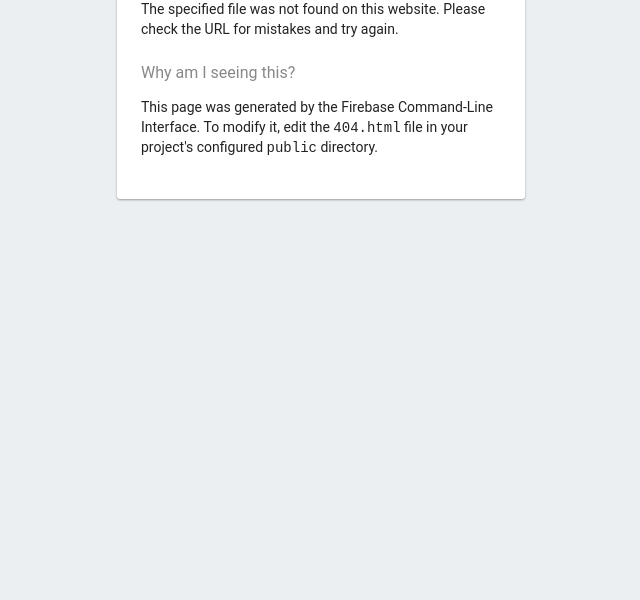
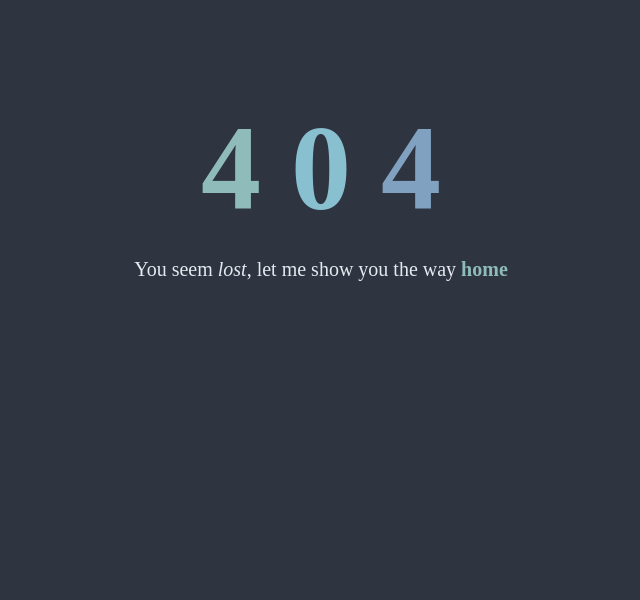
Before and after one commit to erred/profile-v3, a plain HTML site: page public/404.html in a window 1280 px wide. Shown: the part 200-800 px from the top of the page, without its empty margins (319-959 px from the left). Drawn offline with Linux system fonts and the light colour scheme.

Commit message:
customize 404

```diff
--- a/public/404.html
+++ b/public/404.html
@@ -3,31 +3,54 @@
 <head>
     <meta charset="utf-8">
     <meta name="viewport" content="width=device-width, initial-scale=1">
+
     <title>Page Not Found</title>
 
-    <style media="screen">
-      body { background: #ECEFF1; color: rgba(0,0,0,0.87); font-family: Roboto, Helvetica, Arial, sans-serif; margin: 0; padding: 0; }
-      #message { background: white; max-width: 360px; margin: 100px auto 16px; padding: 32px 24px 16px; border-radius: 3px; }
-      #message h3 { color: #888; font-weight: normal; font-size: 16px; margin: 16px 0 12px; }
-      #message h2 { color: #ffa100; font-weight: bold; font-size: 16px; margin: 0 0 8px; }
-      #message h1 { font-size: 22px; font-weight: 300; color: rgba(0,0,0,0.6); margin: 0 0 16px;}
-      #message p { line-height: 140%; margin: 16px 0 24px; font-size: 14px; }
-      #message a { display: block; text-align: center; background: #039be5; text-transform: uppercase; text-decoration: none; color: white; padding: 16px; border-radius: 4px; }
-      #message, #message a { box-shadow: 0 1px 3px rgba(0,0,0,0.12), 0 1px 2px rgba(0,0,0,0.24); }
-      #load { color: rgba(0,0,0,0.4); text-align: center; font-size: 13px; }
-      @media (max-width: 600px) {
-        body, #message { margin-top: 0; background: white; box-shadow: none; }
-        body { border-top: 16px solid #ffa100; }
+    <style>
+:root {
+    /* Polar Night */
+  --nord0: #2E3440;
+  --nord1: #3B4252;
+  --nord2: #434C5E;
+  --nord3: #4C566A;
+
+  /* Snow Storn */
+  --nord4: #D8DEE9;
+  --nord5: #E5E9F0;
+  --nord6: #ECEFF4;
+
+  /* Frost */
+  --nord7: #8FBCBB;
+  --nord8: #88C0D0;
+  --nord9: #81A1C1;
+  --nord10: #5E81AC;
+
+  /* Aurora */
+  --nord11: #BF616A;
+  --nord12: #D08770;
+  --nord13: #EBCB8B;
+  --nord14: #A3BE8C;
+  --nord15: #B48EAD;
 }
+        * {box-sizing: inherit; }
+        body { background-color: var(--nord0); color: var(--nord5); font-size: 20px; box-sizing: border-box; margin: 0; padding: 0; }
+        main { height: 100vh; width: 100vw; display: flex; align-items: center; justify-content: center; }
+        div { text-align: center; }
+        h1 { margin: 0; font-size: 6em; }
+        a { text-decoration: none; color: var(--nord7); }
+        a:hover { color: var(--nord10); }
     </style>
 </head>
 <body>
-    <div id="message">
-      <h2>404</h2>
-      <h1>Page Not Found</h1>
-      <p>The specified file was not found on this website. Please check the URL for mistakes and try again.</p>
-      <h3>Why am I seeing this?</h3>
-      <p>This page was generated by the Firebase Command-Line Interface. To modify it, edit the <code>404.html</code> file in your project's configured <code>public</code> directory.</p>
+    <main>
+        <div>
+            <h1>
+                <span style="color: var(--nord7);">4</span>
+                <span style="color: var(--nord8);">0</span>
+                <span style="color: var(--nord9);">4</span>
+            </h1>
+            <p>You seem <em>lost</em>, let me show you the way <strong><a href="https://arccy.io/">home</a></strong></p>
         </div>
+    </main>
 </body>
 </html>
--- a/public/base.css
+++ b/public/base.css
@@ -36,3 +36,11 @@ body {
     margin: 0;
     padding: 0;
 }
+
+a {
+    text-decoration: none;
+    color: var(--nord9);
+}
+a:hover {
+    color: var(--nord10);
+}
```
Also changed, not shown: public/index.html (+0 -2 lines). Lines whose indentation alone changed are shown as unchanged.
